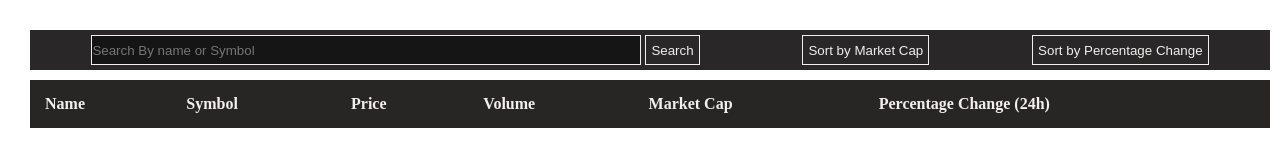
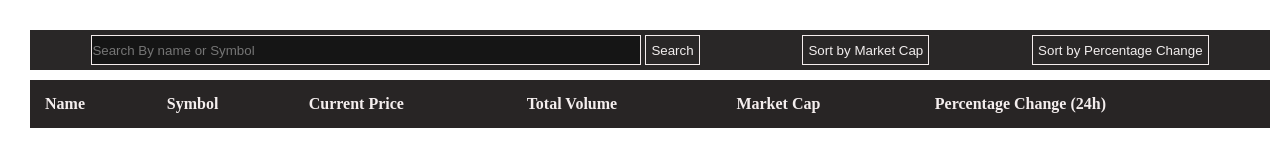
Before and after one commit to rupigithub/April-contest, a plain HTML site: page index.html in a window 1280 px wide. Drawn offline with Linux system fonts and the light colour scheme; no server answers.

Commit message:
Update index.html

```diff
--- a/index.html
+++ b/index.html
@@ -21,8 +21,8 @@
         <!-- <th>Image</th> -->
         <th>Name</th>
         <th>Symbol</th>
-        <th>Price</th>
-        <th>Volume</th>
+        <th>Current Price</th>
+        <th>Total Volume</th>
         <th>Market Cap</th>
         <th>Percentage Change (24h)</th>
       </tr>
```
